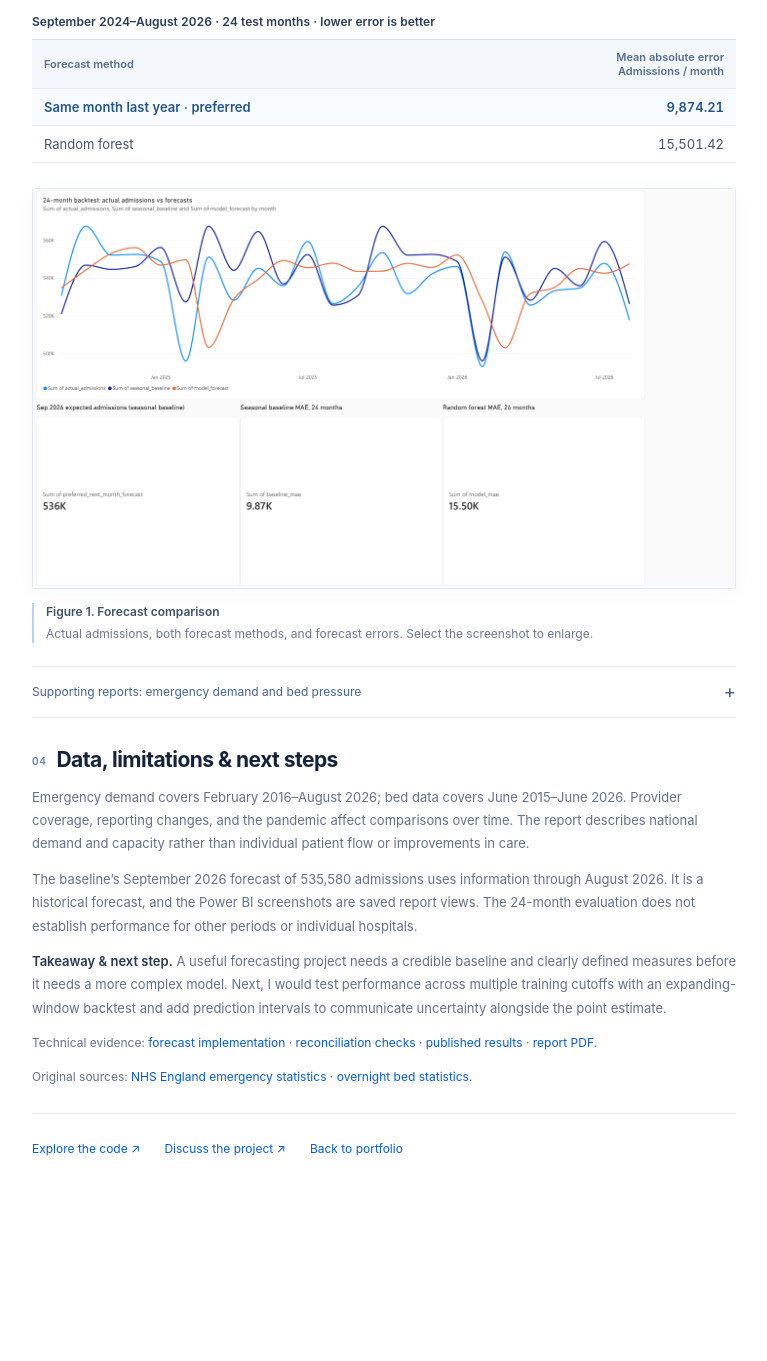
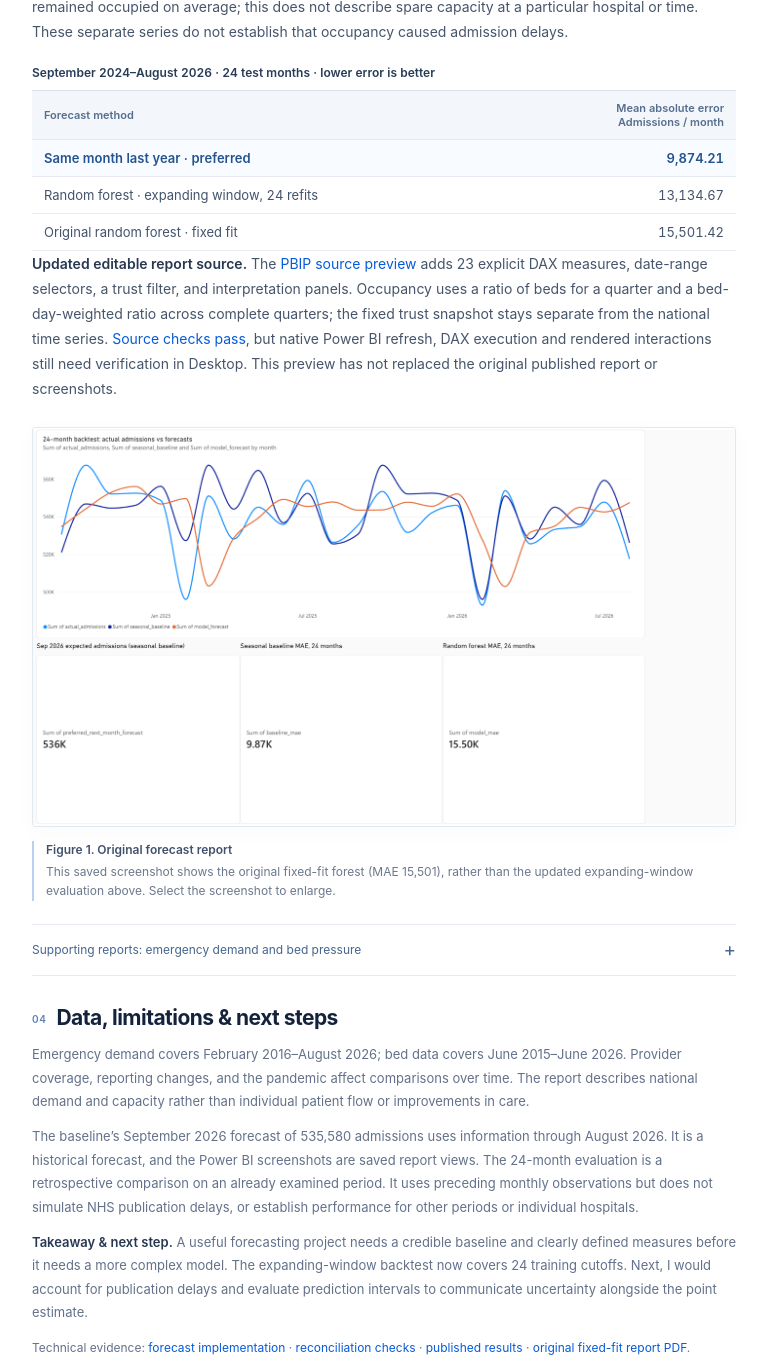
Before and after one commit to Tansari2004/tarik-alansari-portfolio, a plain HTML site: page hospital-analytics.html in a window 1280 px wide. Shown: the part 1575-2936 px from the top of the page, without its empty margins (256-1023 px from the left). Before the commit the page ends 2773 px from the top, so only its background shows below. Drawn offline with Linux system fonts and the light colour scheme.

Commit message:
Explain expanded NHS evaluation and editable report preview

```diff
--- a/hospital-analytics.html
+++ b/hospital-analytics.html
@@ -42,16 +42,17 @@
           <li><strong>Compare forecasts on later dates.</strong> Test a random forest against the same month last year over September 2024–August 2026. Both methods estimate the same monthly admissions target across 24 test months.</li>
         </ol>
         <h3 class="report-subheading">Analytical decisions</h3>
-        <p>Calendar features, lagged admissions, and a shifted three-month average use only information available before the target month. The random forest is fitted on data through August 2024 and held fixed during evaluation; prior-month inputs update with actual observations. This tests repeated <strong>one-month-ahead forecasts</strong>, rather than a single forecast of the next two years.</p>
+        <p>Calendar features, lagged admissions, and a shifted three-month average use only information available before the target month. The updated evaluation retrains the random forest before each of 24 target months, using only preceding observations. Each prediction records its training cutoff. The original fixed-August-2024 model remains a comparator on the same targets. This tests repeated <strong>one-month-ahead forecasts</strong>, rather than a single forecast of the next two years.</p>
         <p>Emergency demand and bed occupancy have different reporting periods and provider coverage. I keep them separate instead of joining them into a combined rate. The final model is refitted through August 2026 only after evaluation, while the better-performing seasonal baseline remains the preferred demonstration forecast.</p>
       </section>
       <section class="report-section" aria-labelledby="results">
         <h2 id="results"><span class="section-number" aria-hidden="true">03</span>Results</h2>
-        <p>The seasonal baseline produced approximately <strong>36% lower mean absolute error</strong> than the random forest across the 24-month test period. Its average absolute error was <strong>9,874 admissions per month</strong>, compared with <strong>15,501</strong> for the random forest.</p>
+        <p>The seasonal baseline produced approximately <strong>24.8% lower mean absolute error</strong> than the expanding-window random forest across the 24-month test period. Its average absolute error was <strong>9,874 admissions per month</strong>, compared with <strong>13,135</strong> for the expanding forest. The original fixed-fit forest had an error of 15,501; monthly retraining improved it but did not beat the baseline.</p>
         <p><strong>Demand and admission delays.</strong> August 2026 emergency admissions were 517,868, down <strong>1.6%</strong> from 526,399 in August 2025. Over the same comparison, waits exceeding 12 hours after a decision to admit rose from 35,909 to <strong>44,951 (+25.2%)</strong>. Fewer admissions therefore did not coincide with fewer long admission delays.</p>
         <p><strong>Bed capacity.</strong> General-and-acute overnight occupancy averaged <strong>90.85% in April–June 2026</strong>, compared with 91.45% a year earlier, a decrease of <strong>0.60 percentage points</strong>. Around 91 of every 100 available beds remained occupied on average; this does not describe spare capacity at a particular hospital or time. These separate series do not establish that occupancy caused admission delays.</p>
-        <table class="results-table preferred-first"><caption>September 2024–August 2026 · 24 test months · lower error is better</caption><thead><tr><th scope="col">Forecast method</th><th scope="col">Mean absolute error<br>Admissions / month</th></tr></thead><tbody><tr><th scope="row">Same month last year · preferred</th><td>9,874.21</td></tr><tr><th scope="row">Random forest</th><td>15,501.42</td></tr></tbody></table>
-        <figure class="report"><a href="hospital-assets/admissions-forecast.png" aria-label="Enlarge admission forecast report"><img src="hospital-assets/admissions-forecast.png" width="2880" height="1635" alt="Actual Power BI report comparing observed emergency admissions with seasonal baseline and random forest forecasts and their errors" loading="lazy" decoding="async"></a><figcaption><h3>Figure 1. Forecast comparison</h3><p>Actual admissions, both forecast methods, and forecast errors. Select the screenshot to enlarge.</p></figcaption></figure>
+        <table class="results-table preferred-first"><caption>September 2024–August 2026 · 24 test months · lower error is better</caption><thead><tr><th scope="col">Forecast method</th><th scope="col">Mean absolute error<br>Admissions / month</th></tr></thead><tbody><tr><th scope="row">Same month last year · preferred</th><td>9,874.21</td></tr><tr><th scope="row">Random forest · expanding window, 24 refits</th><td>13,134.67</td></tr><tr><th scope="row">Original random forest · fixed fit</th><td>15,501.42</td></tr></tbody></table>
+        <p><strong>Updated editable report source.</strong> The <a href="https://github.com/Tansari2004/nhs-emergency-demand-analytics/raw/refs/heads/main/powerbi/NHS_Analytics_Source_Preview.zip">PBIP source preview</a> adds 23 explicit DAX measures, date-range selectors, a trust filter, and interpretation panels. Occupancy uses a ratio of beds for a quarter and a bed-day-weighted ratio across complete quarters; the fixed trust snapshot stays separate from the national time series. <a href="https://github.com/Tansari2004/nhs-emergency-demand-analytics/tree/main/powerbi/upgrade">Source checks pass</a>, but native Power BI refresh, DAX execution and rendered interactions still need verification in Desktop. This preview has not replaced the original published report or screenshots.</p>
+        <figure class="report"><a href="hospital-assets/admissions-forecast.png" aria-label="Enlarge admission forecast report"><img src="hospital-assets/admissions-forecast.png" width="2880" height="1635" alt="Actual Power BI report comparing observed emergency admissions with seasonal baseline and random forest forecasts and their errors" loading="lazy" decoding="async"></a><figcaption><h3>Figure 1. Original forecast report</h3><p>This saved screenshot shows the original fixed-fit forest (MAE 15,501), rather than the updated expanding-window evaluation above. Select the screenshot to enlarge.</p></figcaption></figure>
         <details class="supporting-reports"><summary>Supporting reports: emergency demand and bed pressure <span aria-hidden="true">+</span></summary><div class="supporting-content">
           <figure class="report"><a href="hospital-assets/emergency-demand.png" aria-label="Enlarge emergency demand report"><img src="hospital-assets/emergency-demand.png" width="2880" height="1635" alt="Actual Power BI report of monthly emergency admissions and counts of waits over 12 hours after a decision to admit" loading="lazy" decoding="async"></a><figcaption><h3>Figure 2. Emergency demand and admission delays</h3><p>Monthly emergency admissions and counts of waits exceeding 12 hours after a decision to admit. These are threshold counts, not average waiting times or total time in the emergency department.</p></figcaption></figure>
           <figure class="report"><a href="hospital-assets/bed-pressure.png" aria-label="Enlarge bed pressure report"><img src="hospital-assets/bed-pressure.png" width="2880" height="1635" alt="Actual Power BI report showing quarterly general-and-acute overnight bed occupancy and the latest trust-level capacity snapshot" loading="lazy" decoding="async"></a><figcaption><h3>Figure 3. Bed occupancy and trust capacity</h3><p>Quarterly general-and-acute overnight occupancy and the latest trust-level bed snapshot. Occupancy is average occupied beds divided by average available beds.</p></figcaption></figure>
@@ -60,9 +61,9 @@
       <section class="report-section data-notes" aria-labelledby="data-notes">
         <h2 id="data-notes"><span class="section-number" aria-hidden="true">04</span>Data, limitations &amp; next steps</h2>
         <p>Emergency demand covers February 2016–August 2026; bed data covers June 2015–June 2026. Provider coverage, reporting changes, and the pandemic affect comparisons over time. The report describes national demand and capacity rather than individual patient flow or improvements in care.</p>
-        <p>The baseline’s September 2026 forecast of 535,580 admissions uses information through August 2026. It is a historical forecast, and the Power BI screenshots are saved report views. The 24-month evaluation does not establish performance for other periods or individual hospitals.</p>
-        <p><strong>Takeaway &amp; next step.</strong> A useful forecasting project needs a credible baseline and clearly defined measures before it needs a more complex model. Next, I would test performance across multiple training cutoffs with an expanding-window backtest and add prediction intervals to communicate uncertainty alongside the point estimate.</p>
-        <p class="evidence-links">Technical evidence: <a href="https://github.com/Tansari2004/nhs-emergency-demand-analytics/blob/main/src/forecast.py">forecast implementation</a> · <a href="https://github.com/Tansari2004/nhs-emergency-demand-analytics/blob/main/src/validate.py">reconciliation checks</a> · <a href="https://github.com/Tansari2004/nhs-emergency-demand-analytics/tree/main/powerbi/data">published results</a> · <a href="https://github.com/Tansari2004/nhs-emergency-demand-analytics/blob/main/powerbi/NHS-Emergency-Demand-Capacity-Analytics.pdf">report PDF</a>.</p>
+        <p>The baseline’s September 2026 forecast of 535,580 admissions uses information through August 2026. It is a historical forecast, and the Power BI screenshots are saved report views. The 24-month evaluation is a retrospective comparison on an already examined period. It uses preceding monthly observations but does not simulate NHS publication delays, or establish performance for other periods or individual hospitals.</p>
+        <p><strong>Takeaway &amp; next step.</strong> A useful forecasting project needs a credible baseline and clearly defined measures before it needs a more complex model. The expanding-window backtest now covers 24 training cutoffs. Next, I would account for publication delays and evaluate prediction intervals to communicate uncertainty alongside the point estimate.</p>
+        <p class="evidence-links">Technical evidence: <a href="https://github.com/Tansari2004/nhs-emergency-demand-analytics/blob/main/src/forecast.py">forecast implementation</a> · <a href="https://github.com/Tansari2004/nhs-emergency-demand-analytics/blob/main/src/validate.py">reconciliation checks</a> · <a href="https://github.com/Tansari2004/nhs-emergency-demand-analytics/tree/main/powerbi/data">published results</a> · <a href="https://github.com/Tansari2004/nhs-emergency-demand-analytics/blob/main/powerbi/NHS-Emergency-Demand-Capacity-Analytics.pdf">original fixed-fit report PDF</a>.</p>
         <p class="evidence-links">Original sources: <a href="https://www.england.nhs.uk/statistics/statistical-work-areas/ae-waiting-times-and-activity/">NHS England emergency statistics</a> · <a href="https://www.england.nhs.uk/statistics/statistical-work-areas/bed-availability-and-occupancy/bed-data-overnight/">overnight bed statistics</a>.</p>
       </section>
       <footer class="report-footer"><a href="https://github.com/Tansari2004/nhs-emergency-demand-analytics">Explore the code ↗</a><a href="mailto:tansari7@uwo.ca">Discuss the project ↗</a><a href="./#work">Back to portfolio</a></footer>
```
